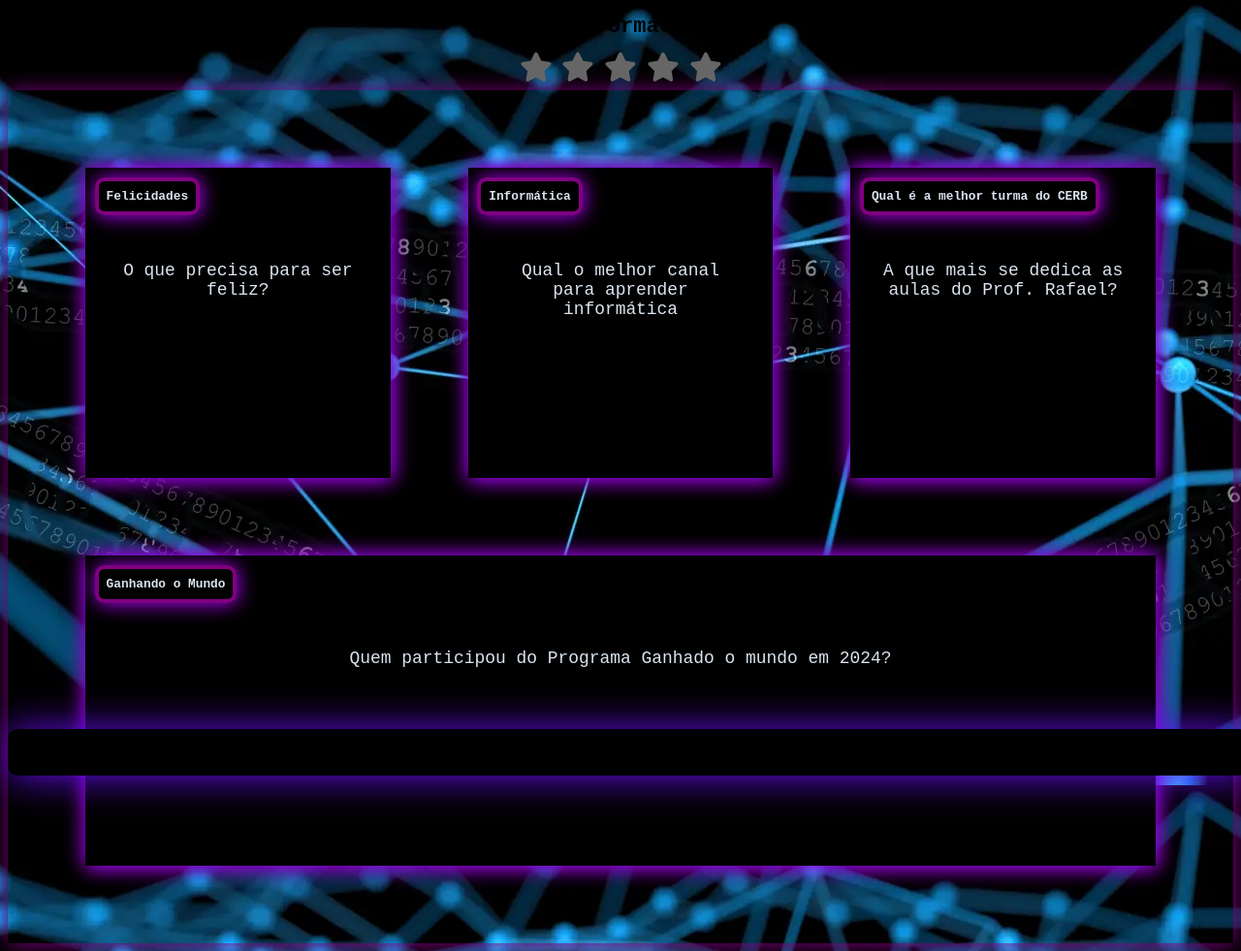
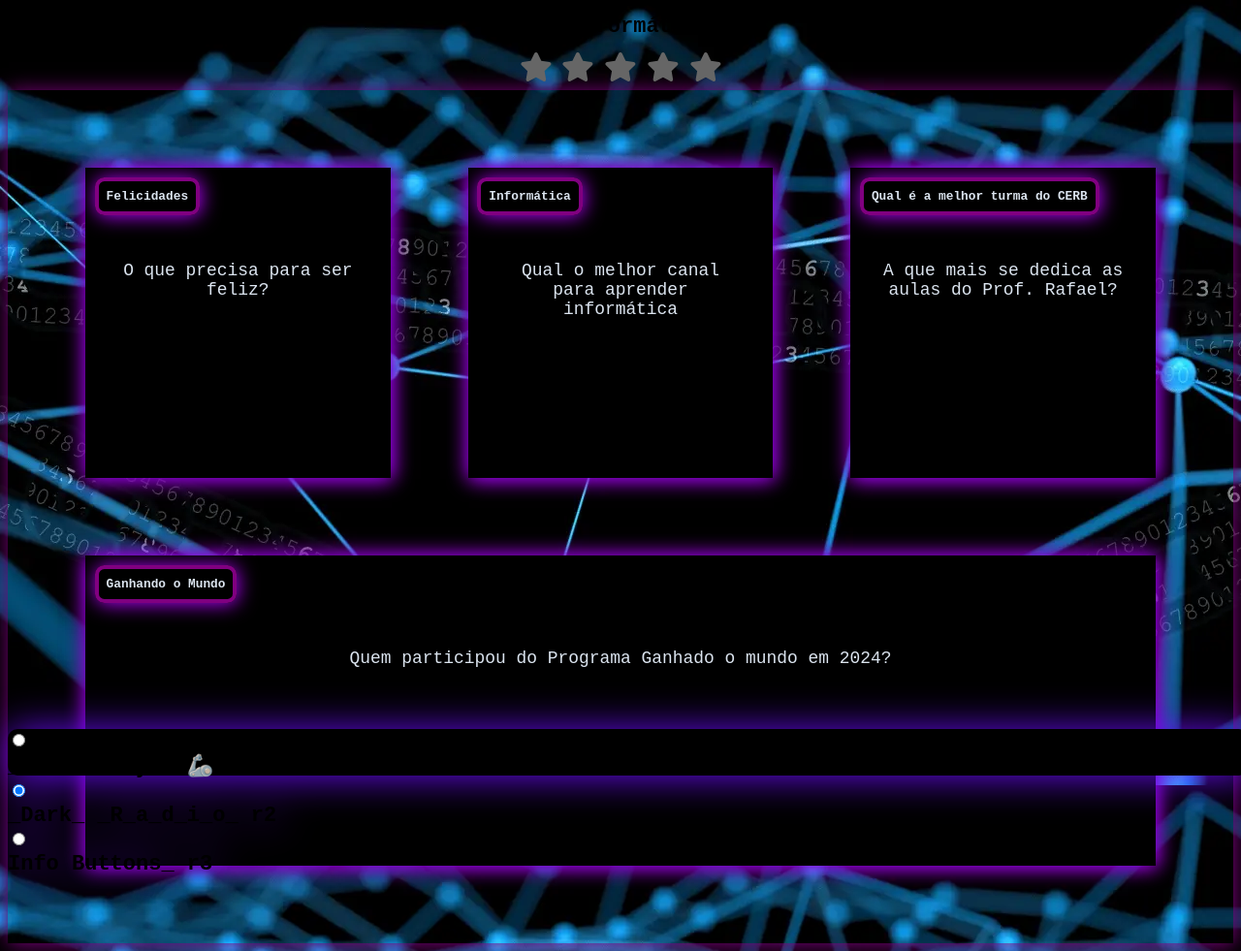
Before and after one commit to professor-rafael/Pagina-Web-Ferramenta-Interativa, a plain HTML site: page index.html in a window 1280 px wide. Shown: the whole page at 97% size. Drawn offline with Linux system fonts and the light colour scheme.

Commit message:
Update index.html

```diff
--- a/index.html
+++ b/index.html
@@ -93,7 +93,32 @@
     </main>
 
     <footer>
-        <p>RasinformáticA</p>
+       <div class="container">
+  <div class="radio-wrapper">
+    <input class="input" name="btn" id="value-1" type="radio">
+    <div class="btn">
+      <span aria-hidden="">_</span>Rafael
+      <span class="btn__glitch" aria-hidden="">_Cyber🦾</span>
+      <label class="number">r1</label>
+    </div>
+  </div>
+  <div class="radio-wrapper">
+    <input class="input" name="btn" id="value-2" checked="true" type="radio">
+    <div class="btn">
+      _Dark<span aria-hidden="">_</span>
+      <span class="btn__glitch" aria-hidden="">_R_a_d_i_o_</span>
+      <label class="number">r2</label>
+    </div>
+  </div>
+  <div class="radio-wrapper">
+    <input class="input" name="btn" id="value-3" type="radio">
+    <div class="btn">
+      Info<span aria-hidden=""></span>
+      <span class="btn__glitch" aria-hidden="">Buttons_</span>
+      <label class="number">r3</label>
+    </div>
+  </div>
+</div>
 
     </footer>
     <script src="app.js"></script>
```
